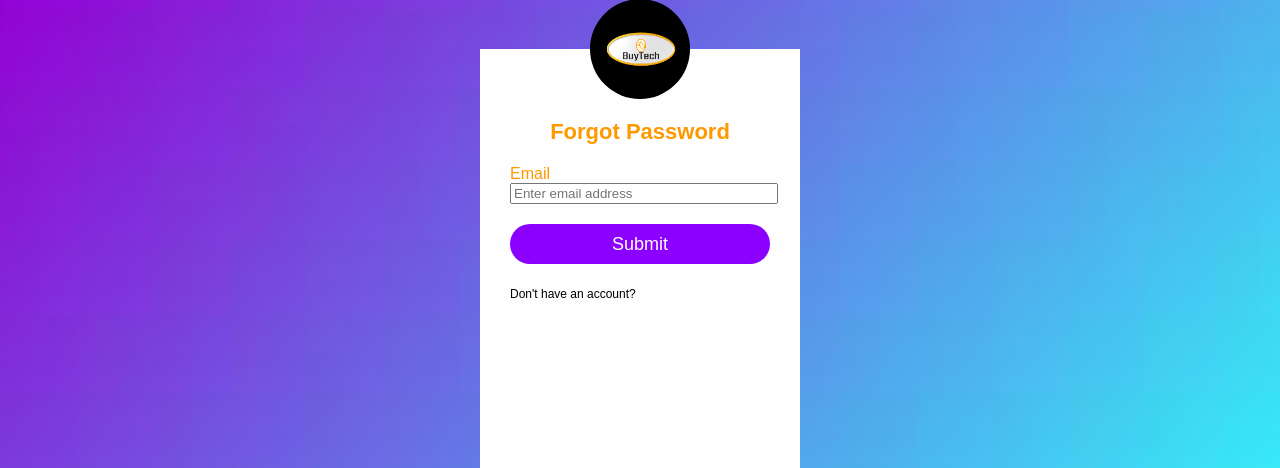
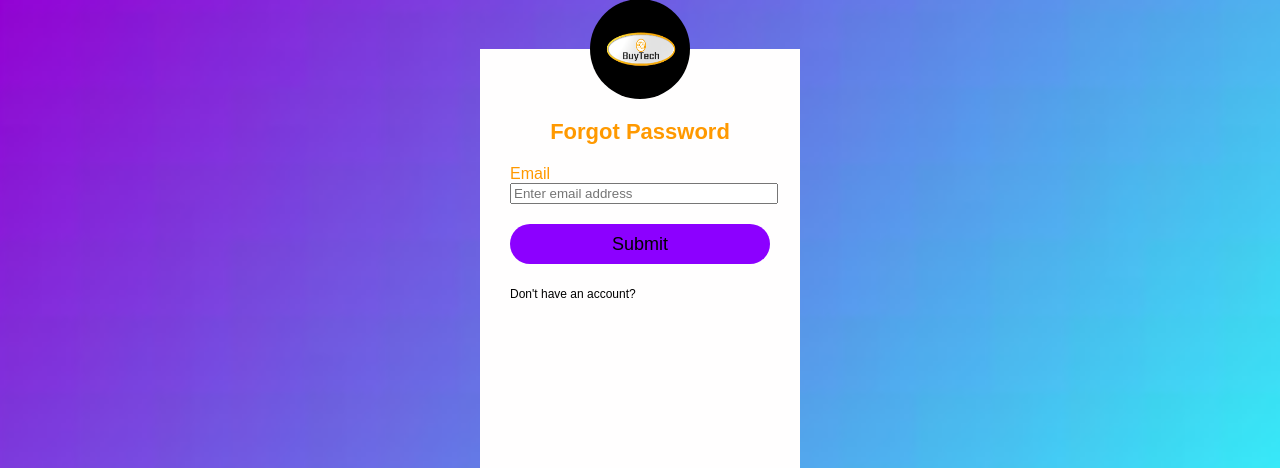
Before and after one commit to farhanjune/eCommerce-website, a PHP site: page /eCommerce-website/forgot-password.php in a window 1280 px wide. Shown: the part 141-609 px from the top of the page. Run offline with PHP 8.4, Linux system fonts and the light colour scheme.

Commit message:
attempting to fix login-form.css - to show text as black instead of white on white background

```diff
--- a/login-form.css
+++ b/login-form.css
@@ -54,7 +54,7 @@ body {
   background: transparent;
   outline: none;
   height: 40px;
-  color: #fff;
+  color: #000;
   font-size: 16px;
 }
 
@@ -63,7 +63,7 @@ body {
   outline: none;
   height: 40px;
   background: #8c00ff;
-  color: #fff;
+  color: #000;
   font-size: 18px;
   border-radius: 20px;
 }
```
Also changed, not shown: confirmation.php (added).
